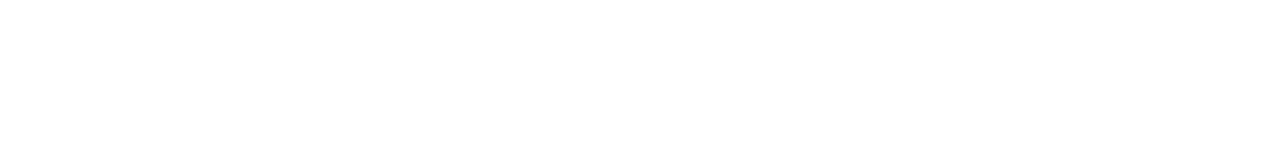
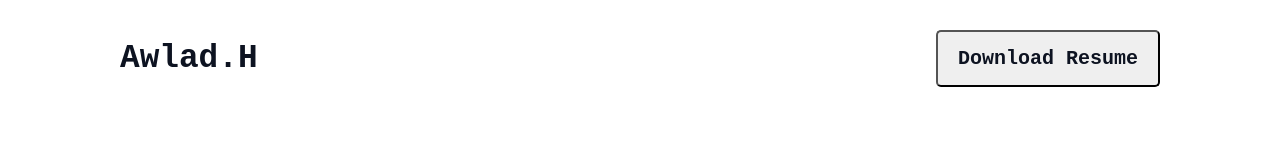
Before and after one commit to Habibsk7/my-portfolio-demo, a plain HTML site: page index.html in a window 1280 px wide. Drawn offline with Linux system fonts and the light colour scheme; a web font is replaced by a local one.

Commit message:
nav section done

```diff
--- a/css/style.css
+++ b/css/style.css
@@ -0,0 +1,30 @@
+/* style for full page */
+*{
+    margin: 0;
+    padding: 0;
+    font-family: "Azeret Mono", monospace;
+    font-style: normal;
+
+}
+/* this is nav section */
+nav{
+    display: flex;
+    align-items: center;
+    justify-content: space-between;
+    margin: 30px 120px;
+}
+.logo{
+    color: #0D1321;
+    font-size: 28px;
+    font-weight: 800;
+
+}
+.download-resume button{
+color: #0D1321;
+text-align: center;
+font-size: 20px;
+font-weight: 600;
+border-radius: 5px;
+padding: 15px 20px;
+
+}
--- a/index.html
+++ b/index.html
@@ -4,8 +4,38 @@
     <meta charset="UTF-8">
     <meta name="viewport" content="width=device-width, initial-scale=1.0">
     <title>My portfolio demo</title>
+    <link rel="preconnect" href="https://fonts.googleapis.com">
+<link rel="preconnect" href="https://fonts.gstatic.com" crossorigin>
+<link href="https://fonts.googleapis.com/css2?family=Azeret+Mono:ital,wght@0,100..900;1,100..900&display=swap" rel="stylesheet">
+
+<link rel="stylesheet" href="./css/style.css">
 </head>
 <body>
+    <header>
+        <nav>
+            <div class="logo">
+                <h3>Awlad.H</h3>
+            </div>
 
+            <div class="download-resume">
+                <button> Download Resume</button>
+            </div>
+
+        </nav>
+    </header>
+
+
+
+
+
+
+
+
+
+
+
+    <footer>
+
+    </footer>
 </body>
 </html>
```
